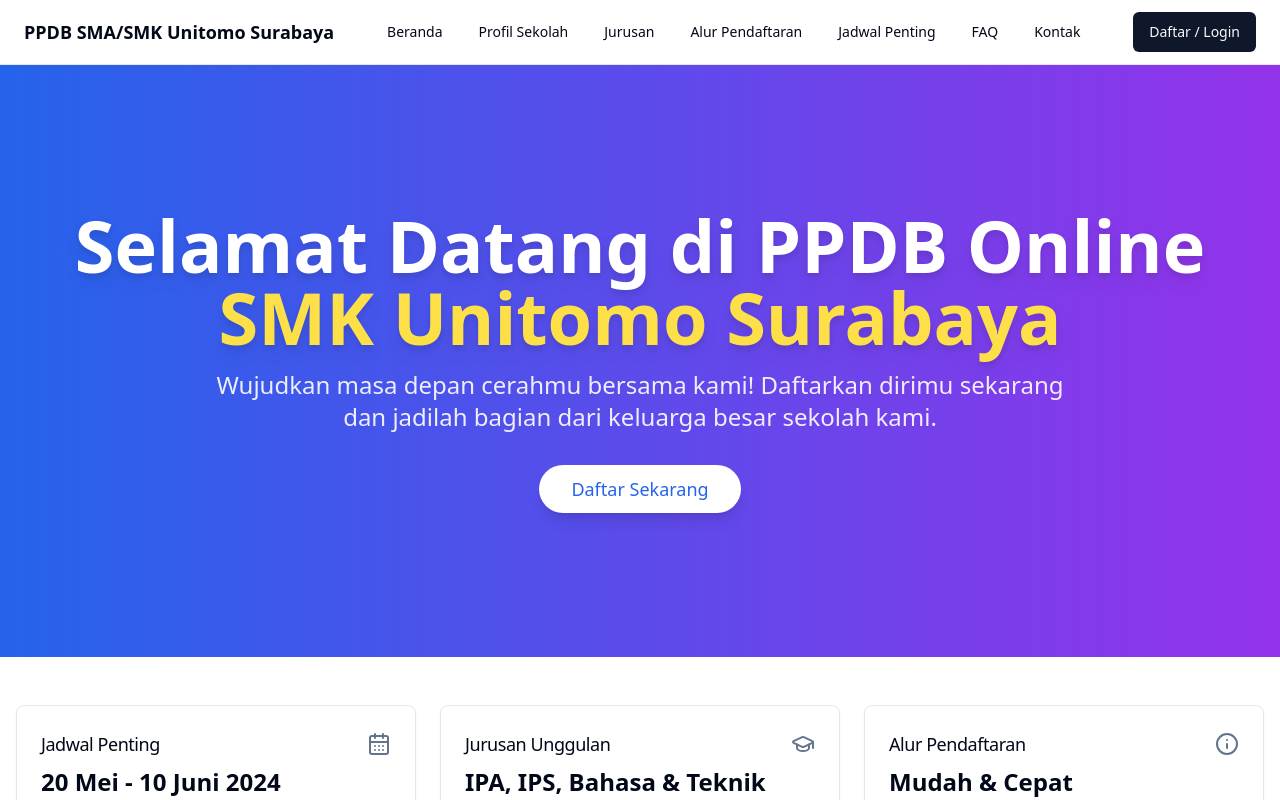
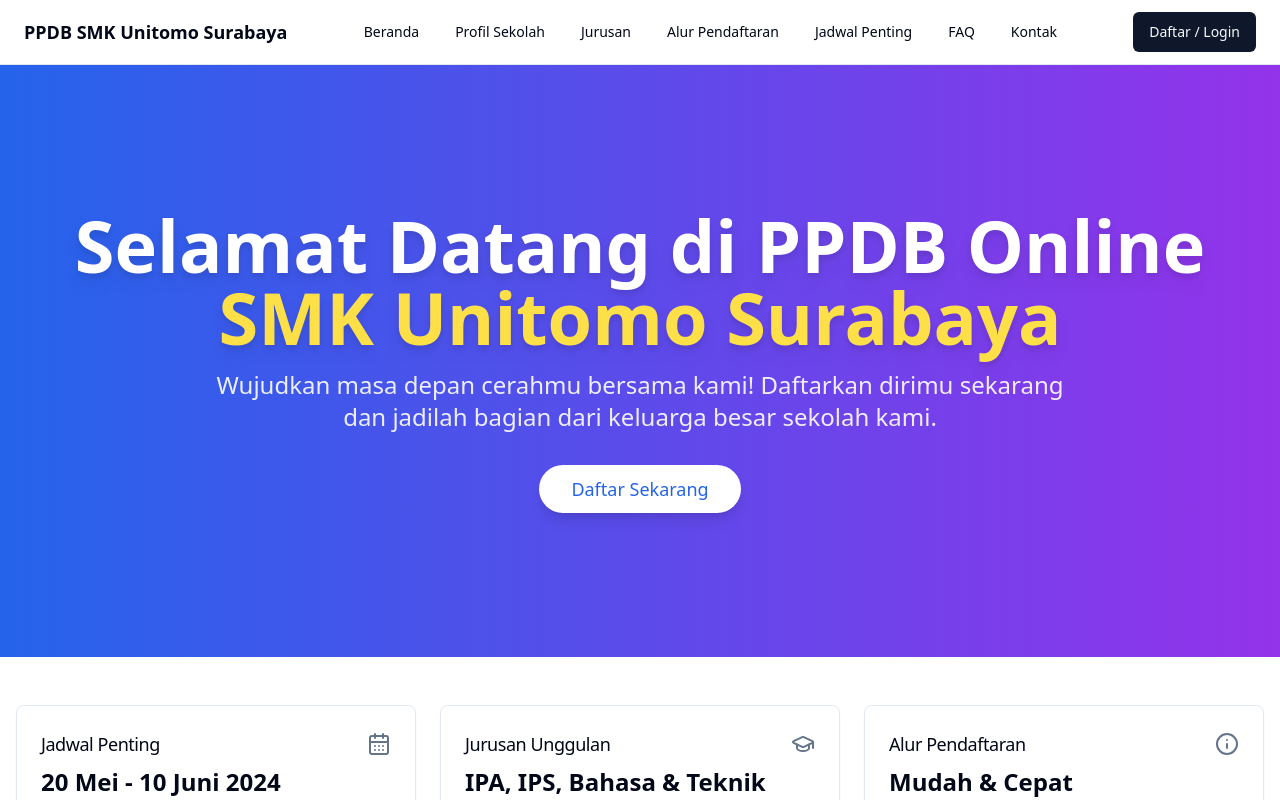
Before and after one commit to wisnuabdikusumo/ppdb, a React (Vite) app: page / in a window 1280 px wide. Shown: the top 800 px of the page. Built offline with nearby package versions, Linux system fonts and the light colour scheme; no server answers.

Commit message:
Updated src/components/Navbar.tsx

```diff
--- a/src/components/Navbar.tsx
+++ b/src/components/Navbar.tsx
@@ -32,7 +32,7 @@ const Navbar = () => {
     <div className="border-b bg-background">
       <div className="container flex h-16 items-center justify-between px-4 md:px-6">
         <Link to="/" className="flex items-center gap-2 font-bold text-lg">
-          PPDB SMA/SMK Unitomo Surabaya
+          PPDB SMK Unitomo Surabaya
         </Link>
         <NavigationMenu className="hidden md:flex">
           <NavigationMenuList>
```
